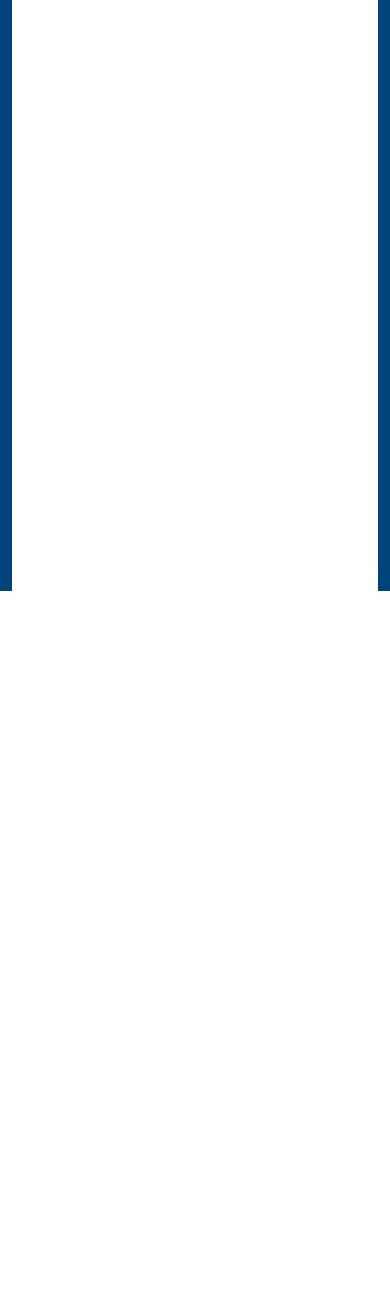
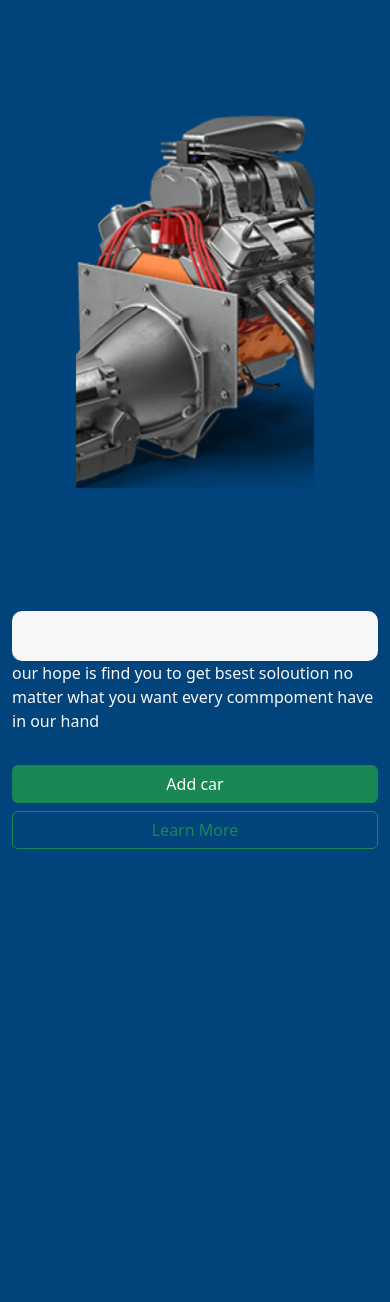
Before and after one commit to WebMalidu/spare_part_new_website, a PHP site: page /heroSection.php in a window 390 px wide. Shown: the top 1302 px of the page. After the commit the page ends 849 px from the top, so only its background shows below. Run offline with PHP 8.4, Linux system fonts and the light colour scheme.

Commit message:
hero section slider update

```diff
--- a/frontend/css/style.css
+++ b/frontend/css/style.css
@@ -1,26 +1,261 @@
-/* header */
-.header-link{
-  cursor:pointer;
-}
-/* category */
-.alg-bg-category{
-    background-color:#00447B;
+/* header navbar section model style */
+.navbar {
+  display: flex;
+  justify-content: space-between;
+  align-items: center;
+  padding: 20px;
+  background-color: #333;
 }
 
-.alg-text-blue{
+.nav-toggle {
+  display: none;
+  cursor: pointer;
+}
+
+.nav-toggle span {
+  display: block;
+  width: 25px;
+  height: 3px;
+  margin-bottom: 5px;
+  background-color: #fff;
+}
+
+.nav-menu {
+  display: flex;
+  justify-content: space-between;
+  align-items: center;
+  list-style: none;
+  margin: 0;
+  padding: 0;
+}
+
+.nav-menu li a {
+  display: block;
+  padding: 10px 20px;
+  color: #fff;
+  text-decoration: none;
+  text-transform: uppercase;
+  transition: all 0.3s ease;
+}
+
+.nav-menu li a:hover {
+  background-color: #fff;
+  color: #333;
+}
+
+@media screen and (max-width: 768px) {
+  .nav-menu {
+    display: none;
+  }
+
+  .nav-toggle {
+    display: block;
+  }
+
+  .nav-toggle.active span:nth-of-type(1) {
+    transform: rotate(45deg) translate(5px, 5px);
+  }
+
+  .nav-toggle.active span:nth-of-type(2) {
+    opacity: 0;
+  }
+
+  .nav-toggle.active span:nth-of-type(3) {
+    transform: rotate(-45deg) translate(5px, -5px);
+  }
+
+  .nav-menu {
+    display: block;
+    position: absolute;
+    top: 100%;
+    left: 0;
+    width: 100%;
+    background-color: #333;
+    padding: 10px 20px;
+    text-align: center;
+  }
+
+  .nav-menu li {
+    display: block;
+    margin-bottom: 10px;
+  }
+}
+
+/* hero slider section style */
+.hero-body-container {
+  min-width: max-content;
+  padding-left: 0;
+  padding-right: 0;
+  margin-left: 0;
+  margin-right: 0;
+}
+
+/* swiper Styles */
+.ld-hero.swiper {
+  padding: 0px;
+  height: 70vh;
+}
+
+.ld-hero.swiper-slide {
+  text-align: center;
+  font-size: 18px;
+  background: transparent;
+  display: flex;
+  justify-content: center;
+  align-items: center;
+}
+
+.ld-hero.swiper-slide img {
+  display: block;
+  width: 65%;
+  height: 65%;
+  object-fit: cover;
+
+}
+
+/* landing page */
+/* section 1 */
+.hr-bd-parahmain {
+  height: 25%;
+}
+
+.hr-bd-parah {
+  height: 40%;
+}
+
+.hr-bd-search {
+  height: 50%;
+}
+
+
+.ld-s1-search-input {
+  padding: 15px 30px;
+  width: 100%;
+  height: 20%;
+  border-radius: 10px;
+  border: none;
+  outline: none;
+  translate: 0 70px;
+}
+
+
+
+@media (max-width: 768px) {
+
+  /* landing page */
+  /* section 1 */
+  .ld-s1-search-input {
+    translate: 0;
+    min-height: 6vh;
+
+  }
+
+  .hr-bd-search {
+    height: 30%;
+    padding-bottom: 50px;
+    padding-top: 0px;
+  }
+
+  .hr-bd-parahmain {
+    height: 20%;
+  }
+
+  .ld-s1-main2 {
+    height: 50%;
+  }
+
+  .swiper-slide img {
+    display: block;
+    width: 80%;
+    height: 80%;
+    object-fit: cover;
+  }
+
+  .swiper {
+    height: 70vh;
+  }
+
+
+}
+
+@media (max-width: 576px) {
+
+  /* landing page */
+  /* section 1 */
+  .ld-s1-main-image {
+    width: 300px;
+  }
+
+  .hr-bd-search {
+    height: 20%;
+    padding-bottom: 50px;
+    padding-top: 0px;
+  }
+
+  .hr-bd-parahmain {
+    height: 30%;
+  }
+
+  .hr-bd-search {
+    height: 20%;
+    padding-top: 20px;
+  }
+
+  .ld-s1-search-input {
+    width: 100%;
+    translate: 0;
+    height: 50%;
+  }
+
+  .ld-s1-main2 {
+    height: 50%;
+  }
+
+  .swiper-slide img {
+    display: block;
+    width: 100%;
+    height: 100%;
+    object-fit: cover;
+  }
+
+  .swiper {
+    height: 50vh;
+  }
+
+}
+
+
+
+
+
+
+
+/* header */
+.header-link {
+  cursor: pointer;
+}
+
+/* category */
+.alg-bg-category {
+  background-color: #00447B;
+}
+
+.alg-text-blue {
   color: #0261AE;
 }
-.alg-category-img{
-    width:112px;
-    height:88px;
+
+.alg-category-img {
+  width: 112px;
+  height: 88px;
 }
 
 /* offer section */
 
-.alg-slider-img{
+.alg-slider-img {
   width: 30px;
-    height:30px;
+  height: 30px;
 }
+
 .swiper {
   width: 100%;
   height: 100%;
@@ -41,18 +276,20 @@
   height: 100%;
   object-fit: cover;
 }
+
 /* Why Choose Us section css */
 /* WCU section-1 */
 .WCU-s1 {
   background-color: rgba(0, 68, 123, 1);
 }
+
 .WCU-s1-sBox {
   width: 200px;
   height: 230px;
   background-color: white;
 }
 
-.WCU-s1-box-para  {
+.WCU-s1-box-para {
   font-size: 20px;
 }
 
@@ -71,6 +308,7 @@
   width: 100%;
   height: 250px;
 }
+
 .review-section-box.swiper-slide {
   text-align: center;
   font-size: 18px;
@@ -79,9 +317,11 @@
   justify-content: center;
   align-items: center;
 }
+
 .review-box {
   background-color: rgba(0, 68, 123, 1);
 }
+
 .review-section-box.swiper-slide img {
   display: block;
   width: 100%;
@@ -93,15 +333,18 @@
 .searchSection {
   background-color: rgba(0, 68, 123, 1);
 }
+
 .searchSection-selector {
   height: 45px;
 }
+
 .searchSection-button {
   font-size: 15px;
   height: 45px;
   background-color: rgba(1, 208, 126, 1);
 }
-.searchSection-button:active{
+
+.searchSection-button:active {
   transform: translateY(4px);
 }
 
@@ -149,10 +392,10 @@ h5 {
 
 
 
-@media (max-width: 768px) {
-}
+@media (max-width: 768px) {}
 
 @media (max-width: 576px) {
+
   /* Why Choose Us section */
   .WCU-s1-sBox {
     height: 200px;
@@ -162,16 +405,19 @@ h5 {
     height: 90px;
     width: 90px;
   }
-  .WCU-s1-box-para{
+
+  .WCU-s1-box-para {
     font-size: 15px;
   }
+
   /* search Section  */
-  .searchSection-selectorBox{
+  .searchSection-selectorBox {
     flex-direction: column;
   }
 }
 
 @media (max-width: 426px) {
+
   /* Why Choose Us section */
   .WCU-s1-sBox {
     height: 150px;
@@ -181,10 +427,12 @@ h5 {
     height: 60px;
     width: 60px;
   }
-  .WCU-s1-box-para{
+
+  .WCU-s1-box-para {
     font-size: 12px;
   }
 }
+
 @media (max-width: 320px) {
 
   /* Why Choose Us section */
@@ -196,7 +444,8 @@ h5 {
   .WCU-s1-sBox {
     height: 115px;
   }
-  .WCU-s1-box-para{
+
+  .WCU-s1-box-para {
     font-size: 11px;
   }
 }
--- a/frontend/heroSection.php
+++ b/frontend/heroSection.php
@@ -25,19 +25,19 @@
 
 <body>
      <!-- content -->
-     <section class=" batta-bg-primery" style="height: 70vh;">
+     <section class="batta-bg-primery" sty>
           <div class="container">
                <div class="col-12 m-0">
                     <div class="row p-0">
-                         <div class="col-12 ld-s1-main1 col-lg-6 order-2 order-lg-0 batta-font-lite">
-                              <div class="col-12 hr-bd-search ">
+                         <div class="col-12 col-lg-6 order-2 order-lg-0 batta-font-lite">
+                              <div class="col-12  hr-bd-search  ">
                                    <input type="text" class="ld-s1-search-input  batta-bg-lite" />
                               </div>
-                              <div class="col-12 hr-bd-parahmain ">
+                              <div class="col-12 hr-bd-parahmain " style="color:#F7F7F7;">
                                    <div class="col-12">
                                         <p>our hope is find you to get bsest soloution no matter what you want every commpoment have in our hand</p>
                                    </div>
-                                  <!-- btn section -->
+                                   <!-- btn section -->
                                    <div class="col-12 hr-bd-parah m-0">
                                         <div class="row pb-md-3 pb-lg-0  p-0 gap-2 gap-md-0 gap-lg-0 pt-3 pt-md-0 pt-lg-0">
                                              <div class="col-12 col-md-6 col-lg-6 d-grid hr-bd-btn">
@@ -51,14 +51,14 @@
                               </div>
                          </div>
 
-                         <div class="col-12 col-lg-6  ld-s1-main2  order-1  order-lg-0 ">
+                         <div class="col-12 col-lg-6   ld-s1-main2  order-1  order-lg-0 ">
                               <!-- slider -->
-                              <div class="swiper mySwiperld">
+                              <div class="swiper ld-hero mySwiperld">
                                    <div class="swiper-wrapper">
-                                        <div class="swiper-slide">
+                                        <div class="swiper-slide ld-hero">
                                              <img src="./resources/image/home/engineImage.png" />
                                         </div>
-                                        <div class="swiper-slide">Slide 2</div>
+                                        <div class="swiper-slide ld-hero">Slide 2</div>
                                    </div>
                                    <!-- <div class="swiper-pagination"></div> -->
                               </div>
--- a/frontend/index.php
+++ b/frontend/index.php
@@ -28,6 +28,9 @@
     <!-- header section-->
 
     <?php include("header.php") ?>
+
+    <!-- hero section slider -->
+    <?php include("heroSection.php")?>
 
     <!--catergory section  -->
     <?php include("interfaces/category.php") ?>
```
Also changed, not shown: frontend/header.php (+7 -9 lines). Lines whose indentation alone changed are shown as unchanged.
